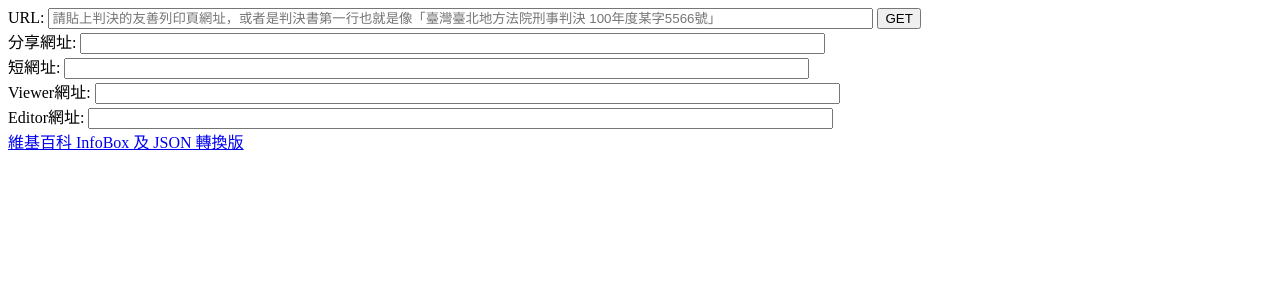
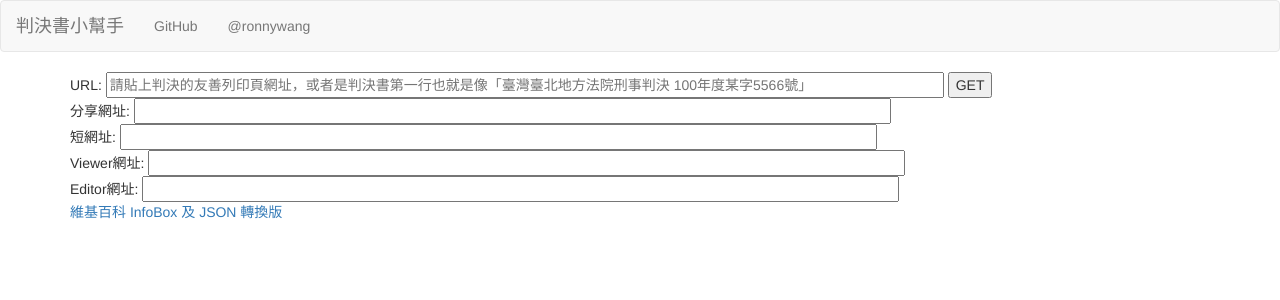
Before and after one commit to ronnywang/judicial-easyer, a PHP site: page / in a window 1280 px wide. Shown: the top 300 px of the page. Run offline with PHP 8.4, Linux system fonts and the light colour scheme; some libraries are stand-ins or nearby versions.

Commit message:
加上 bootstrap 並加上 github 位置

```diff
--- a/mainpage.php
+++ b/mainpage.php
@@ -7,8 +7,25 @@ $proxy_url = getenv('PROXY_URL') ?: 'http://proxy.g0v.ronny.tw/';
 <meta http-equiv="Content-Type" content="text/html; charset=utf-8">
 <title>判決書 Parser</title>
 <script src="//ajax.googleapis.com/ajax/libs/jquery/1.8.3/jquery.min.js"></script>
+<link rel="stylesheet" href="//cdnjs.cloudflare.com/ajax/libs/twitter-bootstrap/3.3.6/css/bootstrap.css">
+<script src="https://maxcdn.bootstrapcdn.com/bootstrap/3.3.6/js/bootstrap.min.js"></script>
 </head>
 <body>
+<nav class="navbar navbar-default">
+    <div class="navbar-header">
+        <a class="navbar-brand" href="/">判決書小幫手</a>
+        <ul class="navbar-nav nav">
+            <li>
+            <a href="https://github.com/ronnywang/judicial-easyer">GitHub</a>
+            </li>
+            <li>
+            <a href="http://ronny.tw/">@ronnywang</a>
+            </li>
+        </ul>
+    </div>
+</nav>
+<div class="container">
+
 <form method="get" id="form">
     URL: <input type="text" size="100" id="url" placeholder="請貼上判決的友善列印頁網址，或者是判決書第一行也就是像「臺灣臺北地方法院刑事判決 100年度某字5566號」">
     <button type="submit">GET</button>
@@ -26,6 +43,7 @@ Wiki Infobox:
 </div>
 Result:
 <textarea style="width:100%; height: 500px" id="textarea"></textarea>
+</div>
 </div>
 <script src="js/judge_parse.js"></script>
 <script>
```
